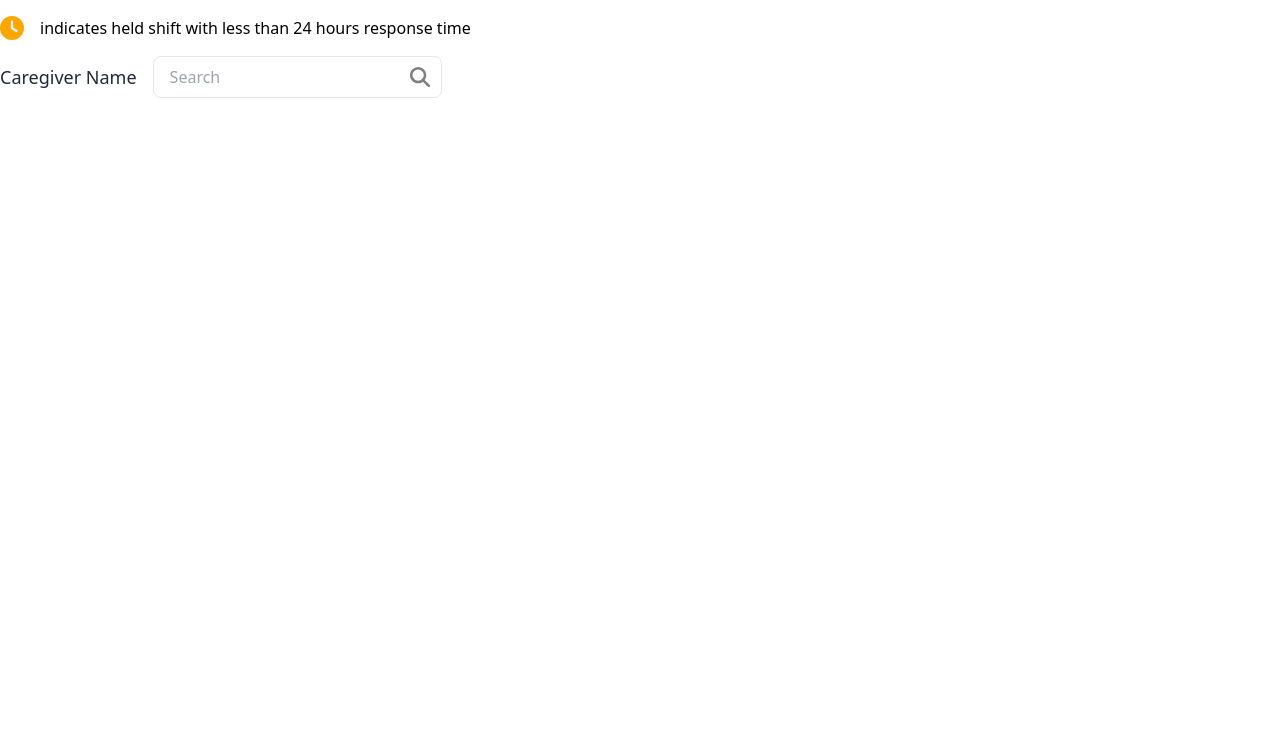
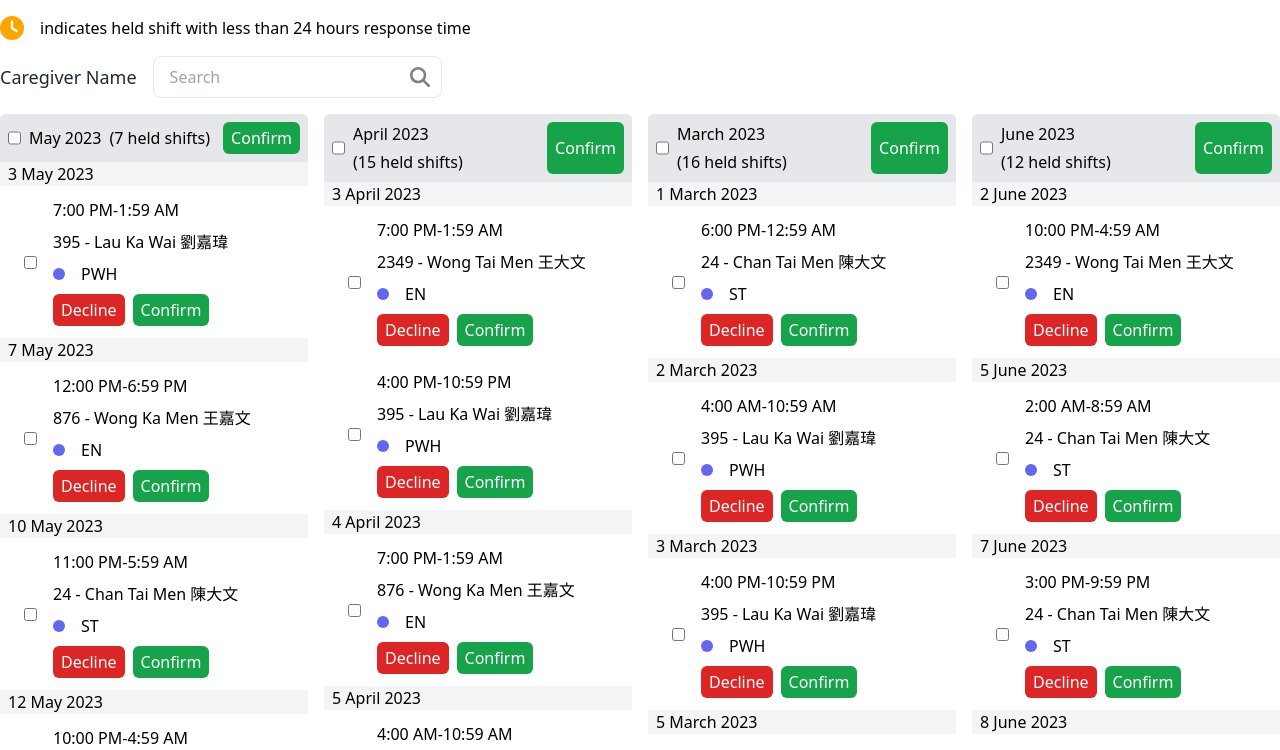
Before and after one commit to yilverdeja/caregiver-admin-dashboard, a React (Vite) app in the folder frontend/: page / in a window 1280 px wide. Shown: the top 750 px of the page. Built offline with nearby package versions, Linux system fonts and the light colour scheme.

Commit message:
feat: create styles sample data

```diff
--- a/frontend/src/App.tsx
+++ b/frontend/src/App.tsx
@@ -1,16 +1,15 @@
+import { useState } from 'react';
 import LegendIndicator from './components/LegendIndicator';
 import SearchCaregiver from './components/SearchCaregiver';
+import ShiftsView from './components/ShiftsView';
 
 function App() {
+	const [searchText, setSearchText] = useState('');
 	return (
 		<>
 			<LegendIndicator />
-			<SearchCaregiver
-				onSearch={(searchText) => {
-					console.log(searchText);
-				}}
-			/>
-			{/* Month Cards */}
+			<SearchCaregiver onSearch={(text) => setSearchText(text)} />
+			<ShiftsView searchText={searchText} />
 		</>
 	);
 }
--- /dev/null
+++ b/frontend/src/components/ShiftsMonthView.tsx
@@ -0,0 +1,101 @@
+import { useEffect, useState } from 'react';
+import { Shift } from '../hooks/useShifts';
+
+interface Props {
+	title: string;
+	shifts: Shift[];
+}
+
+const ShiftsMonthView = ({ title, shifts }: Props) => {
+	const shiftsLength = shifts.length;
+	const [shiftsByDate, setShiftsByDate] = useState({});
+
+	// groups by day
+	useEffect(() => {
+		setShiftsByDate(
+			shifts.reduce((accum, shift) => {
+				const dt = new Date(shift.startedAt);
+				// const dt_key: string = `${dt.getMonth()}-${dt.getFullYear()}`;
+				const dt_key: string = dt.toLocaleString('en-US', {
+					day: 'numeric',
+				});
+				if (dt_key in accum) {
+					accum[dt_key].push(shift);
+				} else {
+					accum[dt_key] = [shift];
+				}
+				return accum;
+			}, {})
+		);
+	}, [shifts]);
+
+	return (
+		<div className="w-full rounded-md overflow-hidden">
+			<header className="flex flex-row gap-2 bg-gray-200 px-2 py-2">
+				<input type="checkbox" />
+				<div className="flex flex-row flex-wrap flex-grow gap-y-1 gap-x-2 items-center">
+					<h2>{title}</h2>
+					<p>
+						({shiftsLength} held shift
+						{shiftsLength === 1 ? '' : 's'})
+					</p>
+				</div>
+				<button className="bg-green-600 text-white px-2 py-1 rounded-md">
+					Confirm
+				</button>
+			</header>
+
+			{/* shift card */}
+			{Object.entries(shiftsByDate).map(([key, value]) => (
+				<div key={key}>
+					<div className="bg-gray-100 px-2">
+						{key} {title}
+					</div>
+					{value.map((shift: Shift, index: number) => (
+						<div
+							key={index}
+							className="flex flex-row items-center px-2"
+						>
+							<input type="checkbox" className="mx-4" />
+							<div className="flex-grow flex flex-col my-2">
+								<p className="my-1">
+									{new Date(shift.startedAt).toLocaleString(
+										'en-US',
+										{
+											timeStyle: 'short',
+										}
+									)}
+									-
+									{new Date(shift.endedAt).toLocaleString(
+										'en-US',
+										{
+											timeStyle: 'short',
+										}
+									)}
+								</p>
+								<p className="my-1">
+									{shift.userId} - {shift.lastName}{' '}
+									{shift.firstName} {shift.chiName}
+								</p>
+								<div className="flex flex-row gap-1 items-center my-1">
+									<span className="flex w-3 h-3 me-3 bg-indigo-500 rounded-full"></span>
+									<p>{shift.role}</p>
+								</div>
+								<div className="flex flex-row gap-2 my-1">
+									<button className="bg-red-600 text-white px-2 py-1 rounded-md">
+										Decline
+									</button>
+									<button className="bg-green-600 text-white px-2 py-1 rounded-md">
+										Confirm
+									</button>
+								</div>
+							</div>
+						</div>
+					))}
+				</div>
+			))}
+		</div>
+	);
+};
+
+export default ShiftsMonthView;
--- /dev/null
+++ b/frontend/src/components/ShiftsView.tsx
@@ -0,0 +1,65 @@
+import { useEffect, useState } from 'react';
+import useShifts, { Shift } from '../hooks/useShifts';
+import ShiftsMonthView from './ShiftsMonthView';
+
+interface Props {
+	// shifts: Shift[];
+	searchText: string;
+}
+
+const ShiftsView = ({ searchText }: Props) => {
+	const { data, isLoading, error } = useShifts();
+	const [shifts, setShifts] = useState<Shift[]>(data);
+	const [shiftsByMonth, setShiftsByMonth] = useState({});
+
+	useEffect(() => {
+		setShifts(
+			data.filter((shift) => {
+				const name = shift.lastName + shift.firstName + shift.chiName;
+				return searchText === ''
+					? shift
+					: name.toLowerCase().includes(searchText.toLowerCase());
+			})
+		);
+	}, [searchText, data]);
+
+	// groups by month-year
+	useEffect(() => {
+		setShiftsByMonth(
+			shifts.reduce((accum, shift) => {
+				const dt = new Date(shift.startedAt);
+				// const dt_key: string = `${dt.getMonth()}-${dt.getFullYear()}`;
+				const dt_key: string = dt.toLocaleString('en-US', {
+					month: 'long',
+					year: 'numeric',
+				});
+				if (dt_key in accum) {
+					accum[dt_key].push(shift);
+				} else {
+					accum[dt_key] = [shift];
+				}
+				return accum;
+			}, {})
+		);
+	}, [shifts]);
+
+	return (
+		<div className="flex flex-col sm:flex-row gap-4 flex-no-wrap overflow-y-scroll overflow-x-clip sm:overflow-y-clip sm:overflow-x-scroll items-start h-full my-4">
+			{Object.entries(shiftsByMonth).map(([key, value]) => (
+				<ShiftsMonthView key={key} title={key} shifts={value} />
+			))}
+			{/* <ShiftsMonthView />
+			<ShiftsMonthView />
+			<ShiftsMonthView /> */}
+			{/* <div className="h-40 w-full bg-yellow-300 flex-none sm:w-2/3 md:w-1/3 mr-8 md:pb-4 border rounded-lg"></div>
+			<div className="h-40 w-full bg-yellow-300 flex-none sm:w-2/3 md:w-1/3 mr-8 md:pb-4 border rounded-lg"></div>
+			<div className="h-40 w-full bg-yellow-300 flex-none sm:w-2/3 md:w-1/3 mr-8 md:pb-4 border rounded-lg"></div>
+			<div className="h-40 w-full bg-yellow-300 flex-none sm:w-2/3 md:w-1/3 mr-8 md:pb-4 border rounded-lg"></div>
+			<div className="h-40 w-full bg-yellow-300 flex-none sm:w-2/3 md:w-1/3 mr-8 md:pb-4 border rounded-lg"></div>
+			<div className="h-40 w-full bg-yellow-300 flex-none sm:w-2/3 md:w-1/3 mr-8 md:pb-4 border rounded-lg"></div>
+			<div className="h-40 w-full bg-yellow-300 flex-none sm:w-2/3 md:w-1/3 mr-8 md:pb-4 border rounded-lg"></div> */}
+		</div>
+	);
+};
+
+export default ShiftsView;
--- a/frontend/src/hooks/useShifts.ts
+++ b/frontend/src/hooks/useShifts.ts
@@ -11,6 +11,10 @@ export interface Shift {
 	role: 'EN' | 'ST' | 'PWH';
 }
 
-const useShifts = () => ({ data: shifts, isLoading: false, error: null });
+const useShifts = () => ({
+	data: shifts as Shift[],
+	isLoading: false,
+	error: null,
+});
 
 export default useShifts;
```
